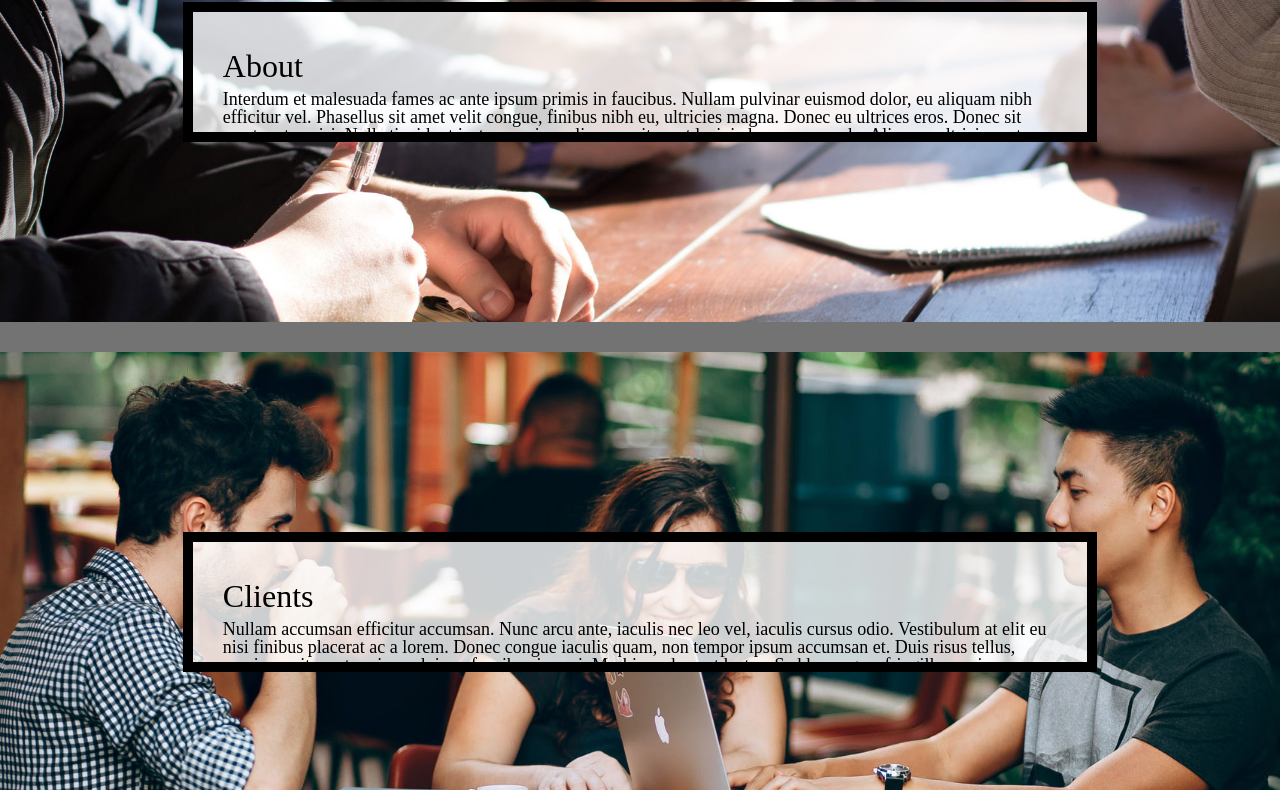
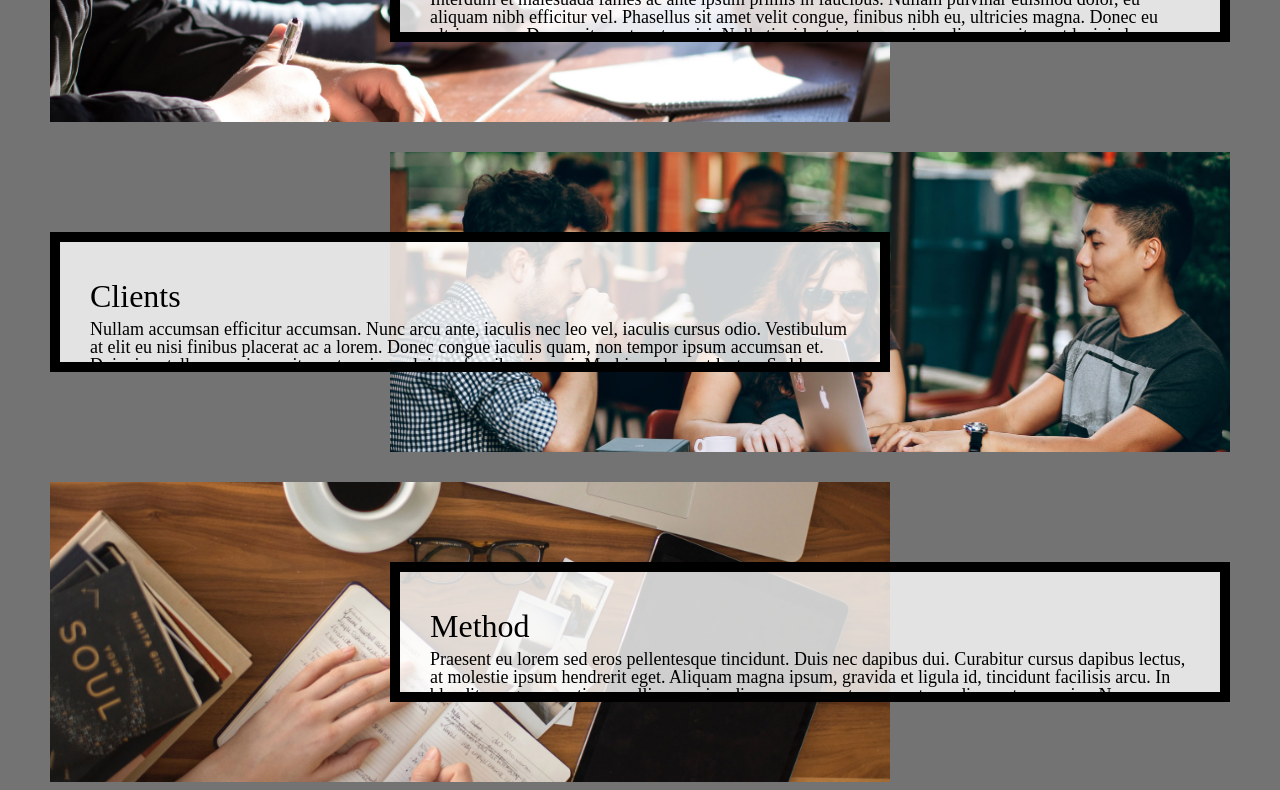
Before and after one commit to EmiSchneid/homework3-2022, a plain HTML site: page index.html in a window 1280 px wide. Shown: the part 674-1464 px from the top of the page. Drawn offline with Linux system fonts and the light colour scheme.

Commit message:
Add files via upload

```diff
--- a/css/style.css
+++ b/css/style.css
@@ -109,7 +109,7 @@ nav a:focus {
 
 /* Requirements 6-10 here: */
 .intro {
-    background-image: url("header.jpg");
+    background-image: url("images/header.jpg");
     background-color: #858585;
     min-height: 400px;
     background-attachment: fixed;
@@ -170,7 +170,7 @@ img {
   nav{
     padding-top: 35px;
     /*Requirement 11*/
-
+    text-align: right;
   }
 
   nav li{
@@ -180,7 +180,29 @@ img {
 
 
   /* Requirements 12-15 here: */
+  a.skip:focus {
+    position: static;
+    top: 20px;
+  }
 
+  .container {
+    grid-template-columns: 50px auto 500px auto 50px;
+    grid-template-rows: 300px 300px 300px 300px;
+  }
+
+  .about,
+  .method,
+  .clients-image,
+  .contact-image {
+    grid-column: 3 / span 2;
+  }
+
+  .clients,
+  .contact,
+  .about-image,
+  .method-image {
+    grid-column: 2 / span 2;
+  }
 }
 
 
```
